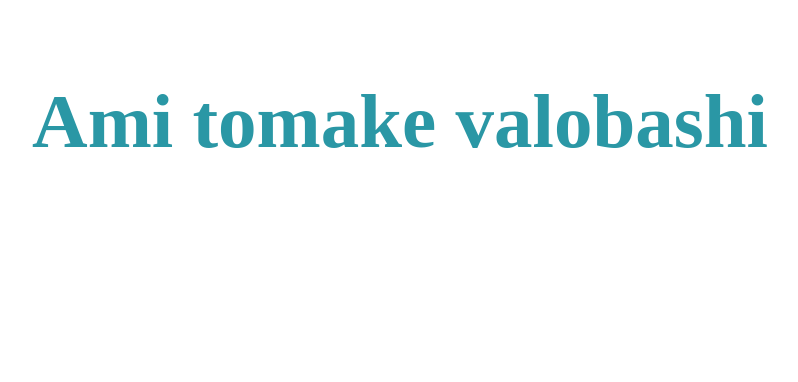
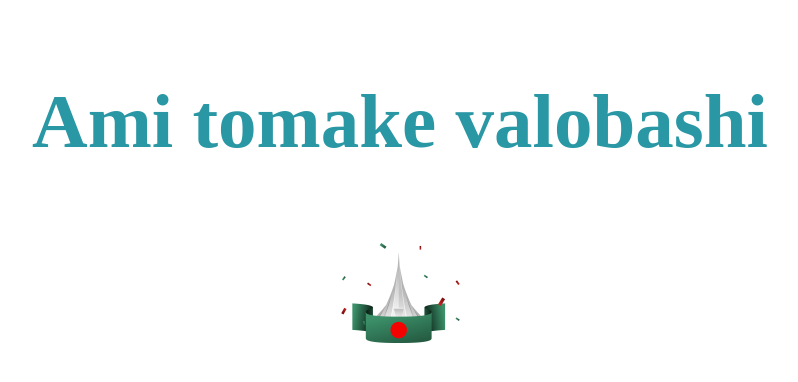
Before and after one commit to mbinfaruk/prothom-assignment, a plain HTML site: page index.html in a window 1280 px wide. Shown: the whole page, without its empty margins (240-1038 px from the left). Drawn offline with Linux system fonts and the light colour scheme.

Commit message:
try this one

```diff
--- a/index.html
+++ b/index.html
@@ -13,6 +13,7 @@
    </header>
    <main>
     <p>Ami tomake valobashi</p>
+    <img src="/assets/hero.png" alt="this is a image">
    </main>
    <footer>
 
--- a/style.css
+++ b/style.css
@@ -4,3 +4,11 @@ main p{
     font-size: 77px;
     font-weight: bolder;
 }
+main img{
+    display: flex;
+    justify-content: center;
+    align-items: center;
+    height: 100px;
+    margin: 0 auto;
+
+}
```
Also changed, not shown: UI/banner.png (added), UI/donate.png (added), UI/news.png (added), UI/newsletter.png (added), UI/quotes.png (added), UI/vision.png (added), assets/al-jazeera.png (added), assets/card-icon.png (added), assets/facebook.png (added), assets/hero.png (added), assets/instagram.png (added), assets/quote-bg.png (added), assets/satelite.png (added), assets/x.png (added).
